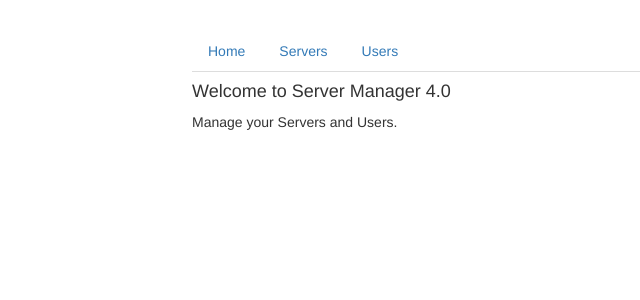
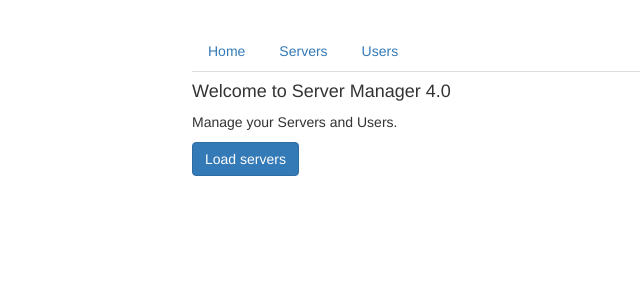
Before and after one commit to nmluong93/complete-angular-guide, an Angular app in the folder routing-start/: page / in a window 1280 px wide. Shown: the top 300 px of the page, without its empty margins (73-713 px from the left). Built offline with nearby package versions, Linux system fonts and the light colour scheme.

Commit message:
Use router to navigate to url using routing in TS file with absolute path

```diff
--- a/routing-start/src/app/home/home.component.html
+++ b/routing-start/src/app/home/home.component.html
@@ -1,2 +1,3 @@
 <h4>Welcome to Server Manager 4.0</h4>
 <p>Manage your Servers and Users.</p>
+<button class="btn btn-primary" (click)="onLoadServers()">Load servers</button>
--- a/routing-start/src/app/home/home.component.ts
+++ b/routing-start/src/app/home/home.component.ts
@@ -1,4 +1,5 @@
 import { Component, OnInit } from '@angular/core';
+import { Router } from '@angular/router';
 
 @Component({
   selector: 'app-home',
@@ -7,9 +8,13 @@ import { Component, OnInit } from '@angular/core';
 })
 export class HomeComponent implements OnInit {
 
-  constructor() { }
+  constructor(private router: Router) { }
 
   ngOnInit() {
   }
 
+  onLoadServers() {
+    // absolute path
+    this.router.navigate(['/servers']);
+  }
 }
```
